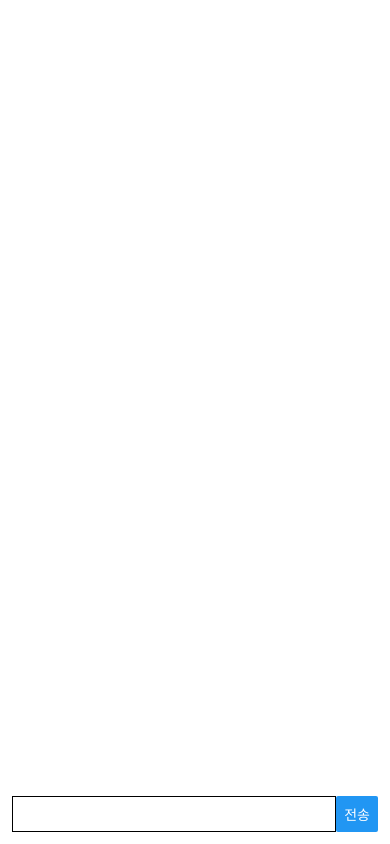
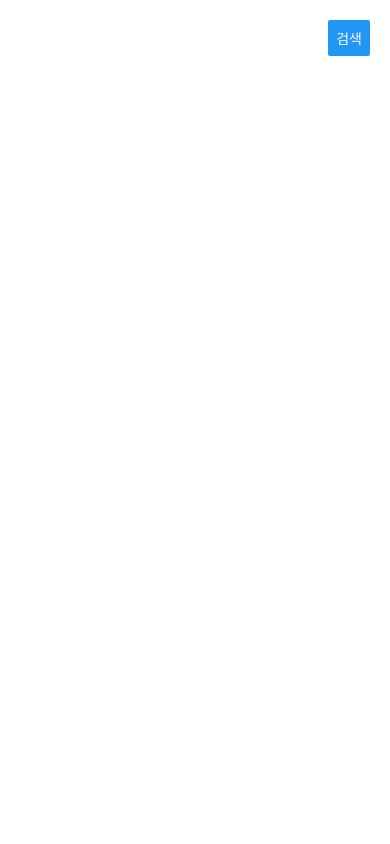
Before and after one commit to Helloryari/myFirstExpoProjects, a React Native app in the folder TodoList/: screen / in a window 390 px wide. Built offline with nearby package versions, Linux system fonts and the light colour scheme.

Commit message:
address search

```diff
--- a/TodoList/App.js
+++ b/TodoList/App.js
@@ -3,11 +3,12 @@ import React from 'react';
 import Constants from 'expo-constants';
 import { Platform, SafeAreaView, StyleSheet } from 'react-native';
 import TodoList from './screens/TodoList';
+import ZipCodeFinder from './screens/ZipCodeFinder';
 
 export default function App() {
   return (
     <SafeAreaView style={ styles.container }>
-      <TodoList />
+      <ZipCodeFinder/>
       <StatusBar style="auto" />
     </SafeAreaView>
   );
--- /dev/null
+++ b/TodoList/Screens/ZipCodeFinder.js
@@ -0,0 +1,46 @@
+import React, { useCallback, useEffect, useState } from 'react';
+import { Button, FlatList, Text, TextInput } from 'react-native';
+import axios from 'axios';
+import Padding from '../components/Padding';
+import Row from '../components/Row';
+import AddressItem from '../components/AddressItem';
+
+function ZipCodeFinder () {
+    const [ keyword, setKeyword ] = useState( '' );
+    const [ list, setList ] = useState( [] );
+    const search = useCallback(()=>{
+        axios.get( 'https://business.juso.go.kr/addrlink/addrLinkApi.do', {
+            params: {
+                confmKey: 'devU01TX0FVVEgyMDIzMDIyODEwNDMxMTExMzU1MTc=',
+                currentPage: 1,
+                countPerPage: 100,
+                keyword,
+                resultType: 'json',
+            }
+        } )
+        .then( response => {
+            setList( response.data.results.juso );
+        } )
+        .catch( console.warn )
+    },[keyword, list]);
+    return (
+        <Padding style={{ flex: 1 }}>
+            <Row>
+                <TextInput
+                    style={{ flex: 1 }}
+                    value={ keyword }
+                    onChangeText={ text => setKeyword( text ) }
+                />
+                <Button title="검색" onPress={ search }/>
+            </Row>
+            <FlatList
+                data={ list }
+                renderItem={ item => <AddressItem item={ item.item }/> }
+                keyExtractor={ item => item.rnMgtSn + item.roadAddr }
+                style={{ flex: 1 }}
+            />
+        </Padding>
+    )
+}
+
+export default ZipCodeFinder;
--- /dev/null
+++ b/TodoList/components/AddressItem.js
@@ -0,0 +1,20 @@
+import React from 'react';
+import { StyleSheet, Text, View } from 'react-native';
+
+
+function AddressItem( { item } ) {
+    return (
+        <View style={ styles.container }>
+            <Text>{`[${item.zipNo}] ${item.roadAddr}`}</Text>
+        </View>
+    )
+}
+
+const styles = StyleSheet.create({
+    container : {
+        paddingVertical: 12,
+        borderBottomColor: '#666',
+        borderBottomWidth: 1,
+    }
+});
+export default AddressItem;
--- a/TodoList/package.json
+++ b/TodoList/package.json
@@ -11,6 +11,7 @@
   "dependencies": {
     "@expo/webpack-config": "^0.17.2",
     "@react-native-async-storage/async-storage": "~1.17.3",
+    "axios": "^1.3.4",
     "expo": "~47.0.12",
     "expo-checkbox": "~2.2.2",
     "expo-status-bar": "~1.4.2",
```
Also changed, not shown: 1 other file (tests, documents, lock files or other folders).
